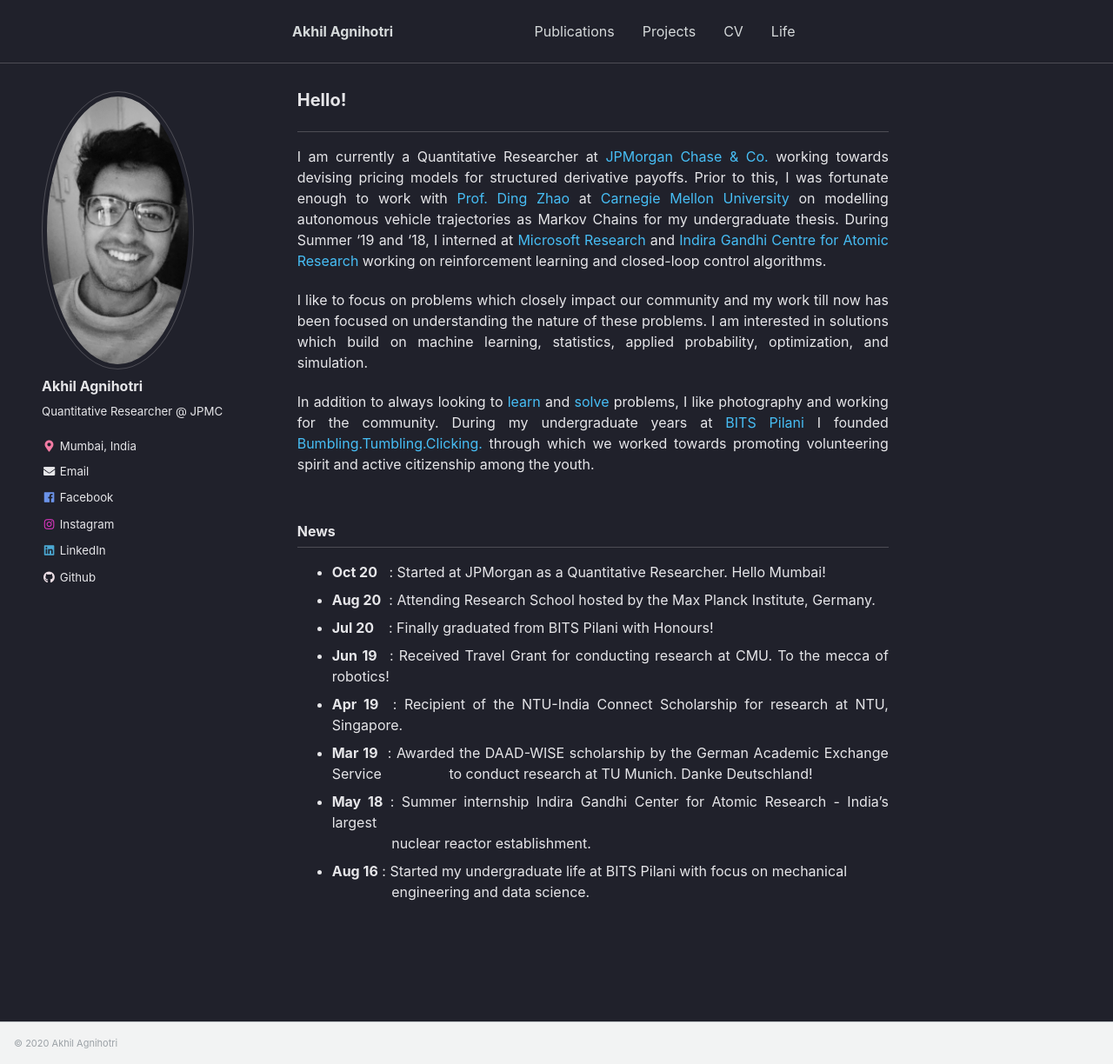
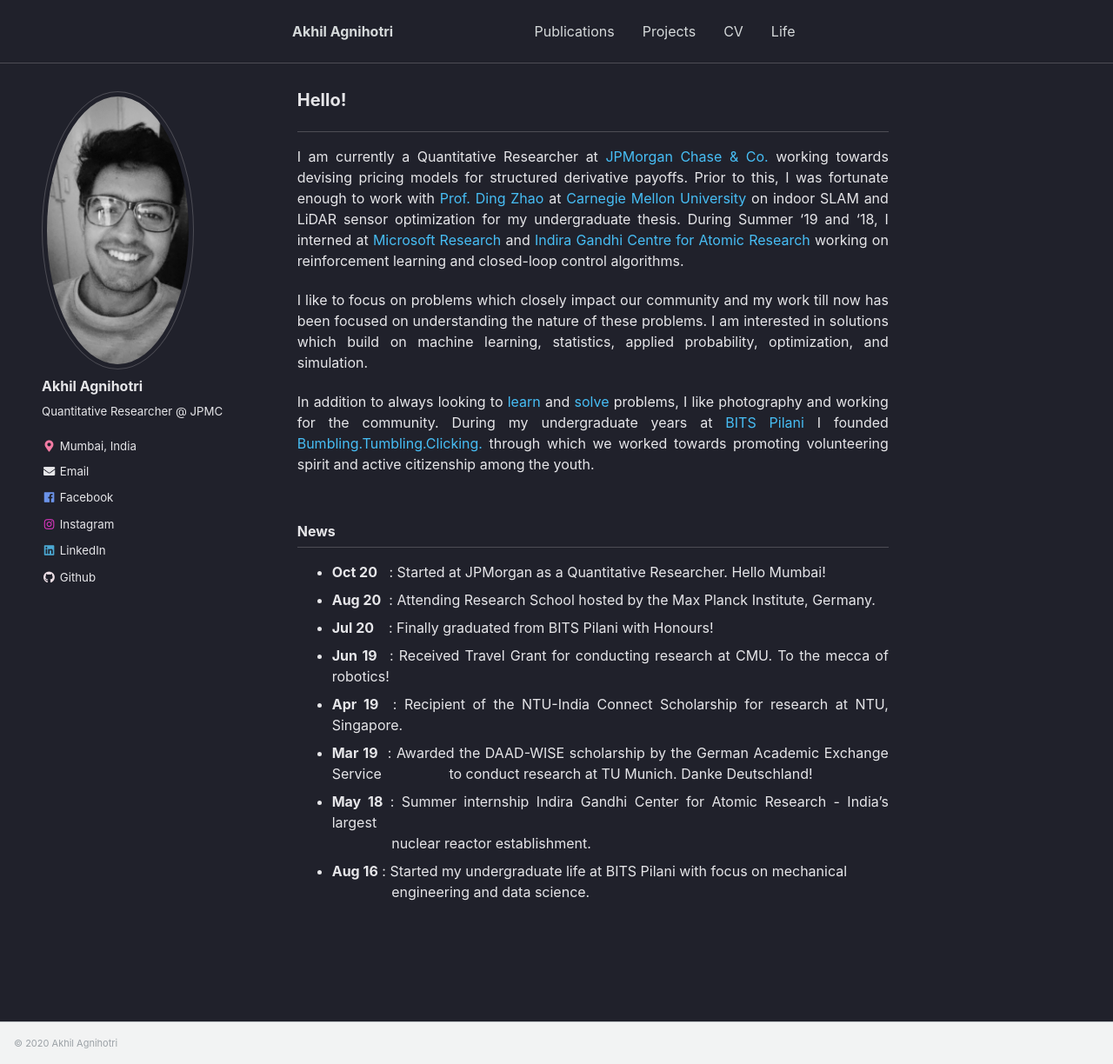
Before and after one commit to pmk2700/pranav-kulkarni.github.io, a Jekyll site: the page built from _pages/about.md, in a window 1280 px wide and 1224 px high. Shown: the whole window at 87% size. Built offline with Jekyll 4.4.1, drawn with Linux system fonts in a browser that asks for light colours.

```diff
--- a/_pages/about.md
+++ b/_pages/about.md
@@ -12,7 +12,7 @@
 
 ------
 
-I am currently a Quantitative Researcher at [JPMorgan Chase & Co.](https://www.jpmorgan.com/solutions/cib/markets/global-equities) working towards devising pricing models for structured derivative payoffs. Prior to this, I was fortunate enough to work with [Prof. Ding Zhao](http://www.andrew.cmu.edu/user/dingzhao/) at [Carnegie Mellon University](http://www.andrew.cmu.edu/user/dingzhao/) on modelling autonomous vehicle trajectories as Markov Chains for my undergraduate thesis. During Summer '19 and '18, I interned at [Microsoft Research](https://www.microsoft.com/en-us/research/lab/microsoft-research-india/) and [Indira Gandhi Centre for Atomic Research](http://www.igcar.gov.in/) working on reinforcement learning and closed-loop control algorithms.
+I am currently a Quantitative Researcher at [JPMorgan Chase & Co.](https://www.jpmorgan.com/solutions/cib/markets/global-equities) working towards devising pricing models for structured derivative payoffs. Prior to this, I was fortunate enough to work with [Prof. Ding Zhao](http://www.andrew.cmu.edu/user/dingzhao/) at [Carnegie Mellon University](http://www.andrew.cmu.edu/user/dingzhao/) on indoor SLAM and LiDAR sensor optimization for my undergraduate thesis. During Summer '19 and '18, I interned at [Microsoft Research](https://www.microsoft.com/en-us/research/lab/microsoft-research-india/) and [Indira Gandhi Centre for Atomic Research](http://www.igcar.gov.in/) working on reinforcement learning and closed-loop control algorithms.
 
 I like to focus on problems which closely impact our community and my work till now has been focused on understanding the nature of these problems. I am interested in solutions which build on machine learning, statistics, applied probability, optimization, and simulation.
 
```
